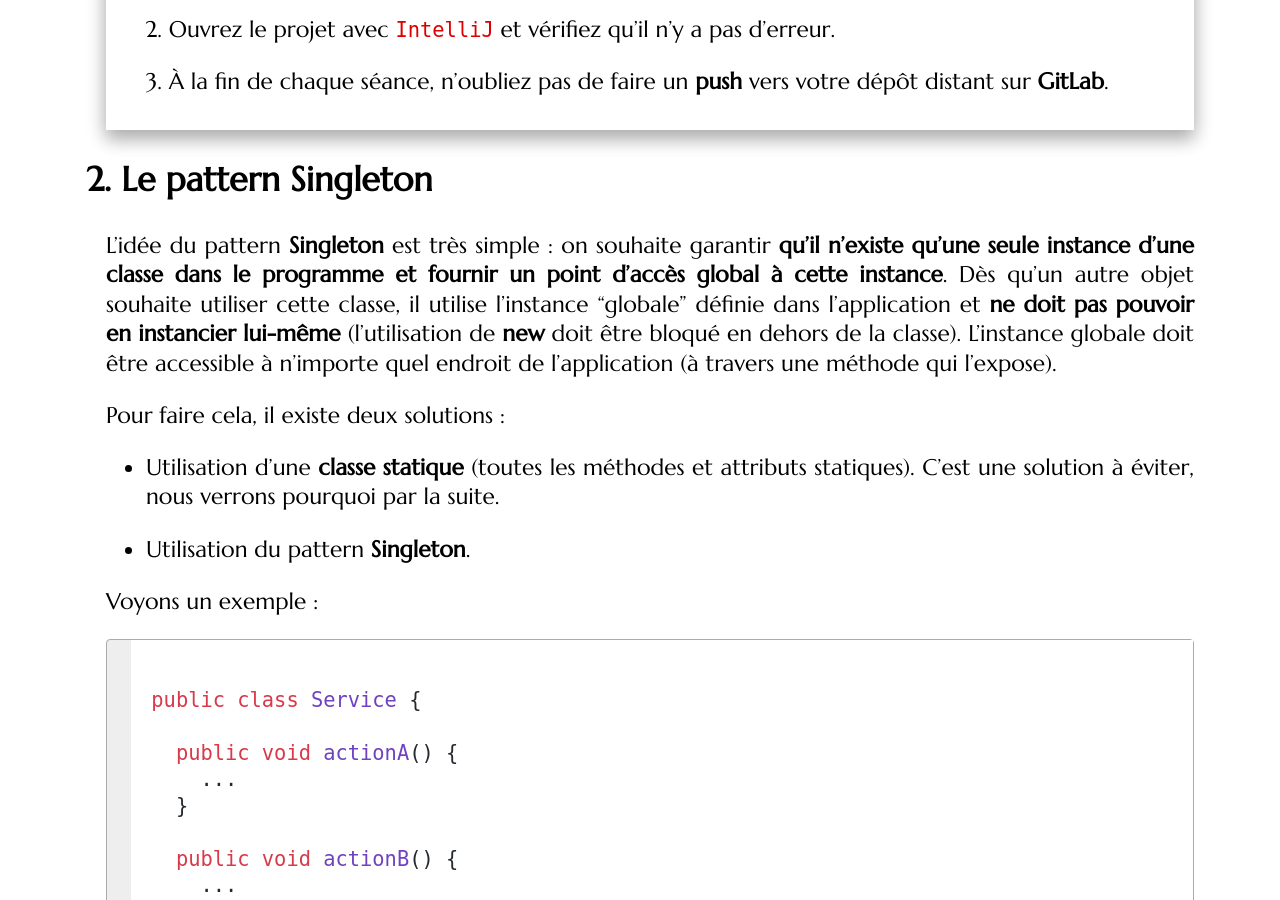
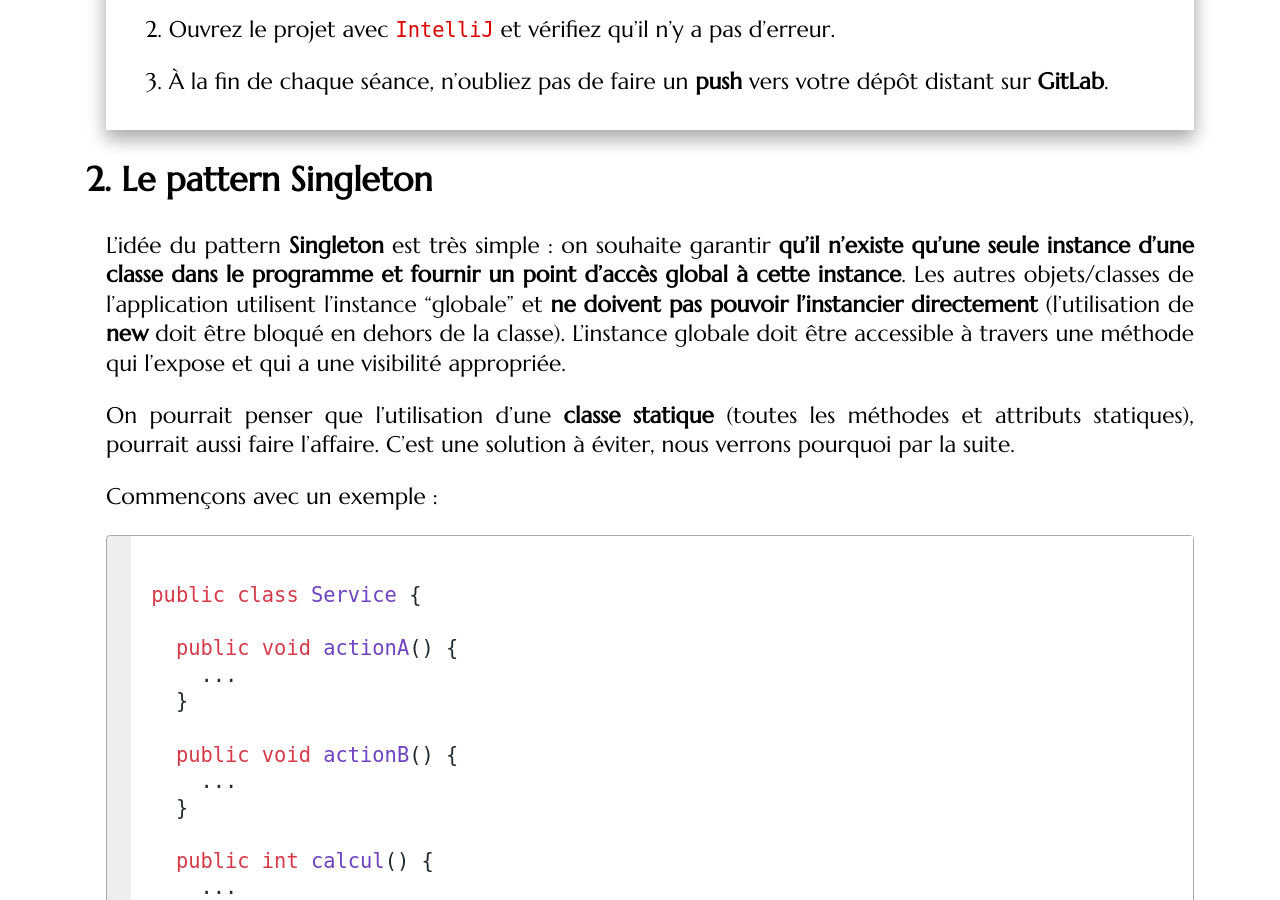
Before and after one commit to mgasquet/R304-QualiteDeveloppement, a Jekyll site: the page built from tutorials/tutorial4.md, in a window 1280 px wide and 900 px high, scrolled down 1835 px. Built offline with Jekyll 4.4.1, drawn with Linux system fonts in a browser that asks for light colours; some web fonts are replaced; some of the changed text lies outside the part shown.

Commit message:
quelques précisions

````diff
--- a/tutorials/tutorial4.md
+++ b/tutorials/tutorial4.md
@@ -41,15 +41,11 @@ Nous verrons aussi un autre pattern **structurel** appelé **adaptateur**. En fa
 
 ## Le pattern Singleton
 
-L'idée du pattern **Singleton** est très simple : on souhaite garantir **qu'il n'existe qu'une seule instance d'une classe dans le programme et fournir un point d'accès global à cette instance**. Dès qu'un autre objet souhaite utiliser cette classe, il utilise l'instance "globale" définie dans l'application et **ne doit pas pouvoir en instancier lui-même** (l'utilisation de **new** doit être bloqué en dehors de la classe). L'instance globale doit être accessible à n'importe quel endroit de l'application (à travers une méthode qui l'expose).
-
-Pour faire cela, il existe deux solutions :
-
-* Utilisation d'une **classe statique** (toutes les méthodes et attributs statiques). C'est une solution à éviter, nous verrons pourquoi par la suite.
-
-* Utilisation du pattern **Singleton**.
-
-Voyons un exemple :
+L'idée du pattern **Singleton** est très simple : on souhaite garantir **qu'il n'existe qu'une seule instance d'une classe dans le programme et fournir un point d'accès global à cette instance**. Les autres objets/classes de l'application utilisent l'instance "globale" et **ne doivent pas pouvoir l'instancier directement** (l'utilisation de **new** doit être bloqué en dehors de la classe). L'instance globale doit être accessible à travers une méthode qui l'expose et qui a une visibilité appropriée.
+
+On pourrait penser que l'utilisation d'une **classe statique** (toutes les méthodes et attributs statiques), pourrait aussi faire l'affaire. C'est une solution à éviter, nous verrons pourquoi par la suite.
+
+Commençons avec un exemple :
 
 ```java
 
@@ -104,9 +100,7 @@ public class ClasseExemple {
 ![Singleton 1]({{site.baseurl}}/assets/TP4/Singleton1.svg){: width="40%" }
 </div>
 
-Dans cet exemple, nous voyons qu'il y a au moins deux instances de la classe **Service** qui sont générées. Une dans `Client` et une autre dans `ClasseExemple`. S'il n'y a aucun intérêt à avoir plusieurs instances de la classe `Service`, nous pouvons alors la transformer en **Singleton** afin que toutes les classes qui souhaitent utiliser passent par la même instance.
-
-Pour cela, il y a trois changements à réaliser dans la classe qu'on veut transformer en **Singleton** :
+Dans cet exemple, il y a au moins deux instances de la classe **Service** qui sont générées. Une dans `Client` et une autre dans `ClasseExemple`. S'il n'y a aucun intérêt à avoir plusieurs instances de la classe `Service`, nous pouvons alors la transformer en **Singleton** afin que toutes les classes qui souhaitent utiliser passent par la même instance. Pour cela, il y a trois changements à réaliser dans la classe qu'on veut transformer en **Singleton** :
 
 * Changer la **visibilité** du ou des **constructeurs** de la classe en **privé**. Ainsi, plus aucune autre entité pourra créer des instances de cette classe (hormis la classe elle-même).
 
````
Also changed, not shown: other parts of tutorials/tutorial4.md (+3 -3 lines).
